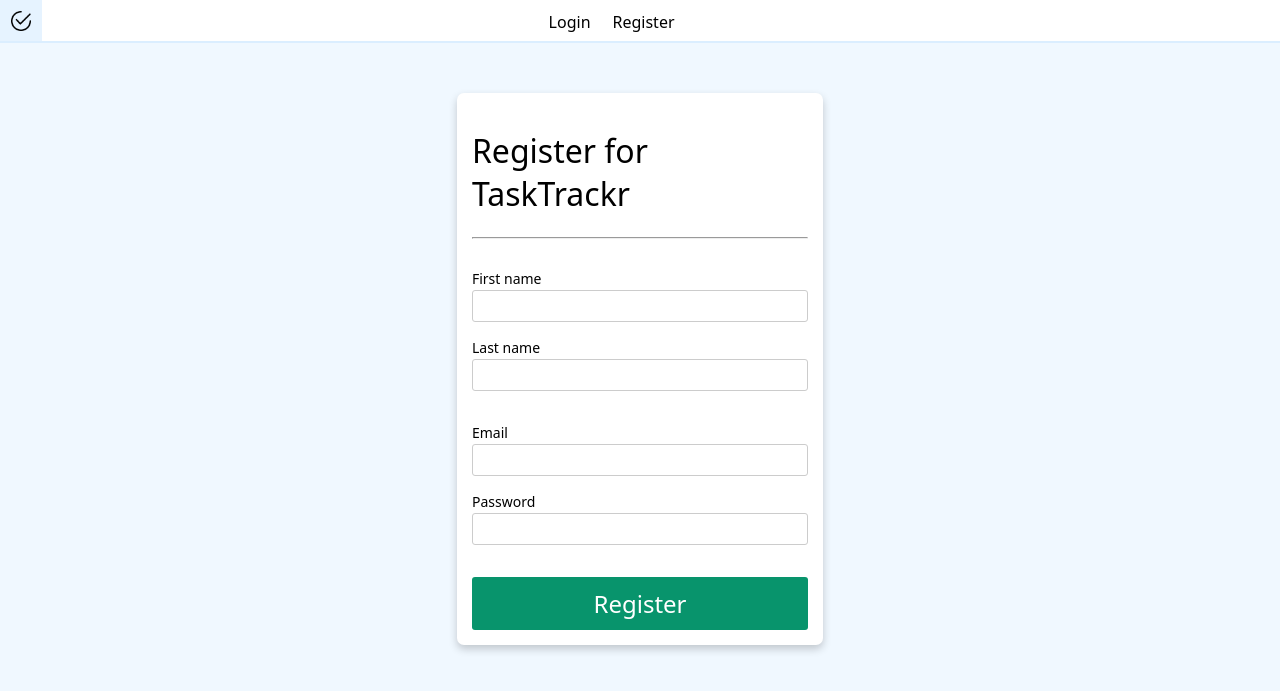
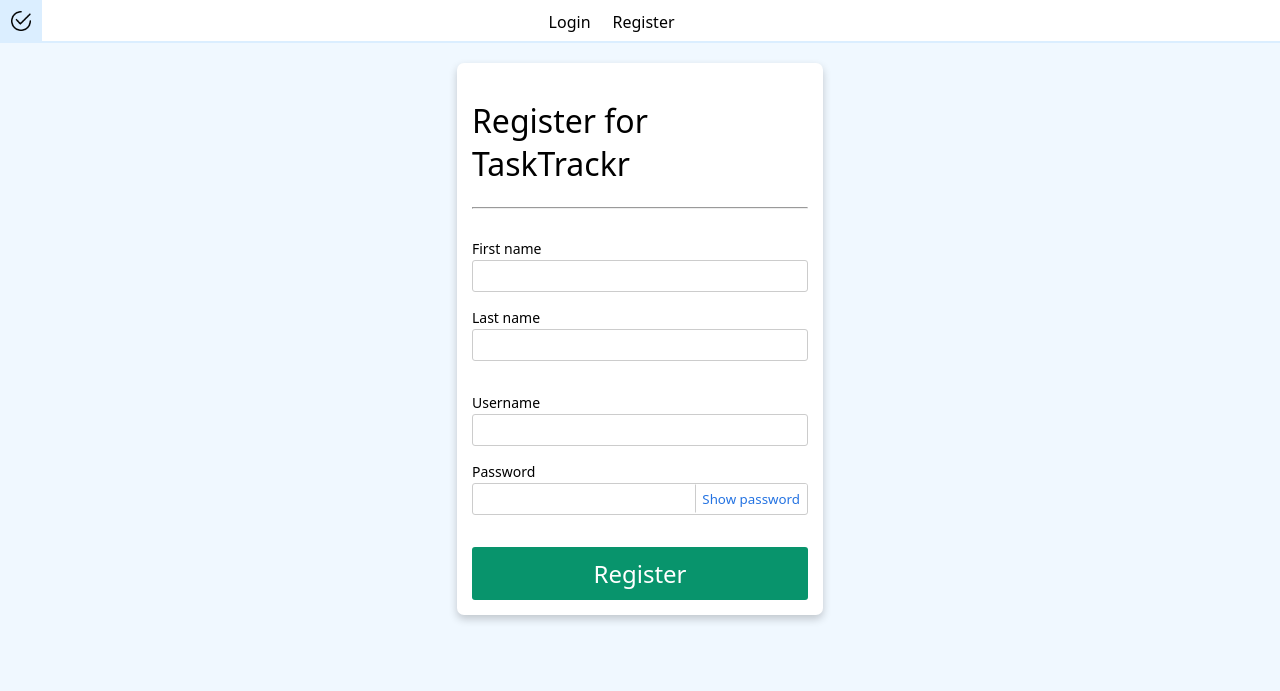
Before and after one commit to Tango0o0o/TaskTrackr, a Django app: page /register/ in a window 1280 px wide. Shown: the top 691 px of the page. Run offline with Django 4.2, Linux system fonts and the light colour scheme.

Commit message:
Polished off buttons

```diff
--- a/Main/Static/Maincss/base.css
+++ b/Main/Static/Maincss/base.css
@@ -1,7 +1,17 @@
 :root {
+
+    --white: white;
+
+    --submit-btn-rgb: rgb(8, 148, 108);
+    --link-blue-rgb: rgb(36, 115, 226);
+    --soft-shadow-rgba: rgba(0, 0, 0, 0.2);
+
     --alice-blue-hsl: hsl(208, 100%, 97%);
-    --alice-blue-hsl-hover: hsl(208, 100%, 95%);
-    --alice-blue-hsl-borders: hsl(208, 100%, 93%);
+    --alice-blue-hover-hsl: hsl(208, 100%, 95%);
+    --alice-blue-borders-hsl: hsl(208, 100%, 93%);
+
+    --input-borders-hex: #cccccc;
+
 }
 
 body { /* the body element (master element, top of hierachy) */
--- a/Main/Static/Maincss/topnavbar.css
+++ b/Main/Static/Maincss/topnavbar.css
@@ -8,7 +8,7 @@ nav {
     flex-wrap: wrap; /* for smaller screens allow wrapping */
     gap: 1%; /* Gap between each flex item */
 
-    border-bottom: 2px solid var(--alice-blue-hsl-borders);
+    border-bottom: 2px solid var(--alice-blue-borders-hsl);
 
     position: relative; /* For media query */
     max-width: 100%;
@@ -23,7 +23,7 @@ nav a {
 
 /* visual hovering indicator */
 nav a:hover{
-    background-color: var(--alice-blue-hsl-hover);
+    background-color: var(--alice-blue-borders-hsl);
     transition: 0.5s;
 }
 
--- /dev/null
+++ b/Main/Static/Mainjs/Buttons/Submit_btn.js
@@ -0,0 +1,29 @@
+var success_btns = document.getElementsByClassName("btn-success");
+console.log(success_btns);
+
+function default_color(event) { // stage 1
+    event.currentTarget.style.transition = "1s";
+    event.currentTarget.style.backgroundColor = "rgb(8, 148, 108)";
+};
+
+function on_hover(event) { // stage 2
+    event.currentTarget.style.transition = "1s";
+    event.currentTarget.style.backgroundColor = "rgb(10, 168, 123)";
+};
+
+function onmousedown(event) { // stage 3
+    event.currentTarget.style.transition = "0s"; // no transition comin onto the click
+    event.currentTarget.style.backgroundColor = "rgb(11, 189, 138)";
+};
+
+function onmouseup(event) { // stage 4
+    event.currentTarget.style.transition = "0s"; // no transition comin off the click
+    event.currentTarget.style.backgroundColor = "rgb(10, 168, 123)";
+};
+
+for (const btn of success_btns) {
+    btn.addEventListener("mouseout", default_color) // default
+    btn.addEventListener("mouseover", on_hover) // about to be clicked
+    btn.addEventListener("mousedown", onmousedown) // button is being clicked
+    btn.addEventListener("mouseup", onmouseup) // after being clicked but still on it i hope
+};
--- a/Main/templates/Main/base.html
+++ b/Main/templates/Main/base.html
@@ -48,5 +48,9 @@
     {% endblock %}
   </main>
 
-  <script src="/static/Mainjs/base.js"></script>
+  <script src="/static/Mainjs/Buttons/Submit_btn.js"></script>
+
+  {% block javascript %}
+
+  {% endblock %}
 </body>
--- a/Users/forms.py
+++ b/Users/forms.py
@@ -10,14 +10,12 @@ class Registration(UserCreationForm):
     def __init__(self, *args: Any, **kwargs: Any) -> None: # learn init fr
         super().__init__(*args, **kwargs)
         del self.fields["password2"] # wtf is thissssssss
-        self.fields["username"].label = "Email" # Set the username to an email, less fields
 
         for field in self.fields:
             label = field.replace("_", " ").capitalize() # Changing the labels to be presentable e.g "first_name" to "First name"
             self.fields[field].widget.attrs = {"class" : "form-input interact", "label" : f"{label}"} # Setting css + html stuff
 
-        self.fields["username"].widget.attrs.update({"type" : "email"})
-
+        self.fields["password1"].widget.attrs.update({"class" : "form-input interact password", "id" : "password"})
 
     first_name = forms.CharField(max_length=50,label="First name", required=True)
     last_name = forms.CharField(max_length=50,label="Last name", required=False)
@@ -31,7 +29,6 @@ class LoginForm(AuthenticationForm): # need to tweak login form a lil bit
     def __init__(self, request: Any = ..., *args: Any, **kwargs: Any) -> None:
         super().__init__(request, *args, **kwargs)
 
-        self.fields["username"].label = "Email" # Change username to act as an email (still unique id)
 
         for field in self.fields:
             label = field.replace("_", " ").capitalize() # Changing the labels to be presentable e.g "first_name" to "First name"
--- a/Users/models.py
+++ b/Users/models.py
@@ -1,12 +1,16 @@
+from django.contrib.auth.base_user import AbstractBaseUser
 from django.db import models
 from django.contrib.auth.models import User
 from django.conf import settings
 from random import choice
+from django.contrib.auth.backends import BaseBackend
 from django.conf.urls.static import static
 from datetime import date
 from PIL import Image
 from random import randint
 import os
+
+from django.http import HttpRequest
 # Create your models here.
 
 gender_choices = (
--- a/Users/static/registration/forms.css
+++ b/Users/static/registration/forms.css
@@ -1,14 +1,14 @@
 form{
-    background-color: white;
-    box-shadow: 0 4px 8px 0  rgba(0, 0, 0, 0.2);
+    background-color: var(--white);
+    box-shadow: 0 4px 8px 0 var(--soft-shadow-rgba);
 
     width: 40ch;
 
     box-sizing: border-box;
 
     margin: auto;
-    margin-top: 50px;
-    margin-bottom: 30px;
+    margin-top: 20px;
+    margin-bottom: 20px;
 
     display: flex;
     flex-direction: column;
@@ -36,14 +36,13 @@ form{
     flex-grow: 1;
     box-sizing: border-box;
 
-    border: #cccccc solid 1px;
+    border: var(--input-borders-hex) solid 1px;
     border-radius: 3px;
 
 
     padding: 5px;
 
     width: 100%;
-
 
     overflow-wrap: break-word;
 
@@ -53,7 +52,6 @@ form{
     font-size: 15px;
     padding: 5px;
     padding-left: 7px;
-
 }
 
 label {
@@ -64,17 +62,38 @@ label {
 }
 
 .btn-success {
-    color: white;
-    background-color: rgb(8, 148, 108);
+    color: var(--white);
+    background-color: var(--submit-btn-rgb);
     font-size: x-large;
     border: none;
     padding: 10px 0 10px 0;
 }
 
-.btn-success:hover {
-    background-color: rgb(8, 116, 85);
-    transition: 1s;
+.password {
+    padding-right: 35%;
+    z-index: 2;
 }
+
+.password-div {
+    position: relative;
+}
+
+.show-password {
+    background-color: var(--white);
+    color: var(--link-blue-rgb);
+
+    border: solid white 1px;
+    border-left: solid var(--input-borders-hex) 1px;
+    border-top-right-radius: 2px;
+    border-bottom-right-radius: 2px;
+
+    position: absolute;
+    right: 0.3%;
+    top: 22px;
+
+    height: 29px;
+    z-index: 1;
+} /* sort out on clicked */
 
 hr {
     margin-bottom: -0.1rem;
--- /dev/null
+++ b/Users/static/registration/javascript/forms.js
@@ -0,0 +1,62 @@
+var password_input = document.getElementById("password");
+var show_pass_btn = document.getElementById("show-password-button");
+
+function show_password(event) {
+
+    if (password_input.type == "password") {
+
+        password_input.type = "text";
+        show_pass_btn.innerHTML = "Hide password"
+
+    } else {
+
+        password_input.type = "password";
+        show_pass_btn.innerHTML = "Show password"
+
+    }
+
+};
+
+function adjust_button_borders(event) {  //Adjusting the show password button borders
+
+
+    // Styling borders
+    show_pass_btn.style.border = "black solid 1px"
+    show_pass_btn.style.borderLeft = "black solid 2px"
+
+    // to fit in with the input
+    show_pass_btn.style.borderRadius = "3px"
+
+    // straight left border
+    show_pass_btn.style.borderTopLeftRadius = "0px"
+    show_pass_btn.style.borderBottomLeftRadius = "0px"
+
+};
+
+function original_button_borders(event) {  // Resetting the show password button borders
+
+    // Resetting borders
+    show_pass_btn.style.border = "none";
+    show_pass_btn.style.borderLeft = "solid #cccccc 1px";
+
+};
+
+function button_click(event) { // when the button is clicked
+    show_pass_btn.style.border = "groove 1px white"
+    show_pass_btn.style.borderLeft = "solid #cccccc 1px";
+    show_pass_btn.style.backgroundColor = "#fafafa";
+};
+
+function button_end_click(event) { // when the button has finished being clicked
+    show_pass_btn.style.border = "none";
+    show_pass_btn.style.borderLeft = "solid #cccccc 1px";
+    show_pass_btn.style.backgroundColor = "white";
+};
+
+password_input.addEventListener("focus", adjust_button_borders);
+password_input.addEventListener("blur", original_button_borders);
+
+show_pass_btn.addEventListener("click", show_password);
+
+show_pass_btn.addEventListener("mousedown", button_click);
+show_pass_btn.addEventListener("mouseup", button_end_click);
--- a/Users/templates/registration/register.html
+++ b/Users/templates/registration/register.html
@@ -41,9 +41,10 @@
                         {{form.username}}
                     </div>
 
-                    <div>
+                    <div class="password-div">
                         <label for="{{form.password1.id}}">{{form.password1.label}}</label>
                         {{form.password1}}
+                        <button type="button" class="show-password" id="show-password-button">Show password</button>
                     </div>
 
                 </div>
@@ -55,3 +56,7 @@
         </div>
     {%endif%}
 {%endblock%}
+
+{% block javascript %}
+  <script src="/static/registration/javascript/forms.js"></script>
+{% endblock %}
--- a/Users/views.py
+++ b/Users/views.py
@@ -1,4 +1,5 @@
 from django.shortcuts import render,redirect
+from django.contrib import messages
 from django.contrib.auth.models import User
 from django.contrib.auth import login as login_user
 from django.contrib.auth import authenticate
@@ -20,6 +21,7 @@ def register(req):
             user = new_user.save()
             login_user(req, user)
         else:
+            print(new_user.errors)
             return redirect(f"{reverse('register')}") # if not back to register
 
         return redirect(f"{reverse('home')}") # redirect to home page if valid
@@ -70,6 +72,7 @@ def login(req):
             login_user(req, user)
             return redirect(f"{reverse('home')}")
 
+
     # redirect to login otherwise
     loginform = LoginForm()
     return render(req, "registration/login.html", {"form" : loginform})
```
Also changed, not shown: Main/Static/Mainjs/base.js (deleted), db.sqlite3, media/profile_pics/27.png (added), media/profile_pics/28.png (added), media/profile_pics/29.png (added).
